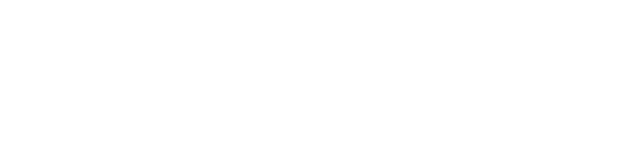
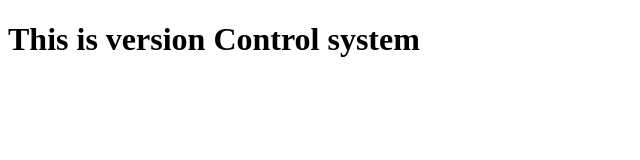
Before and after one commit to vikash-01/New-Google, a plain HTML site: page index.html in a window 1280 px wide. Shown: the whole page, without its empty margins (0-640 px from the left). Drawn offline with Linux system fonts and the light colour scheme.

Commit message:
Second commit Index.html

```diff
--- a/index.html
+++ b/index.html
@@ -6,6 +6,6 @@
     <title>Document</title>
 </head>
 <body>
-
+    <h1>This is version Control system</h1>
 </body>
 </html>
```
